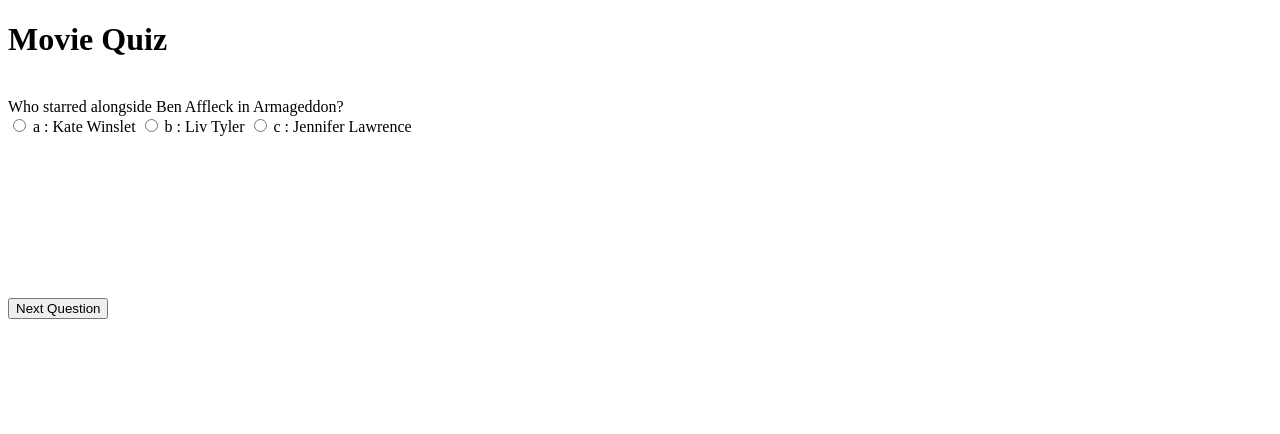
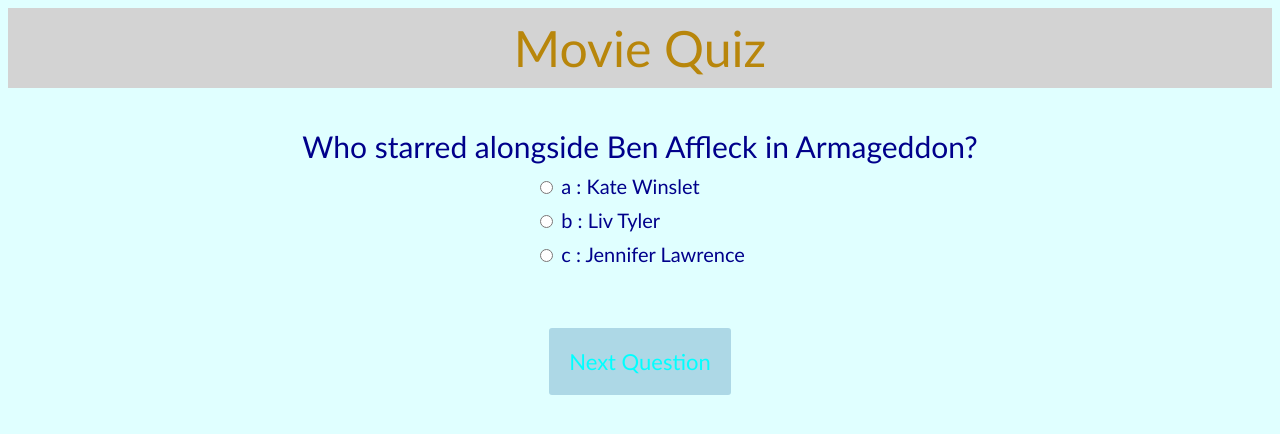
Before and after one commit to alanpaterson82/project2, a plain HTML site: page index.html in a window 1280 px wide. Drawn offline with Linux system fonts and the light colour scheme.

Commit message:
add css styling

```diff
--- a/assets/css/style.css
+++ b/assets/css/style.css
@@ -1,3 +1,54 @@
+body {
+    font-size: 20px;
+    font-family: 'Gill Sans', 'Gill Sans MT', Calibri, 'Trebuchet MS', sans-serif;
+    color: darkblue;
+    font-weight: 300;
+    text-align: center;
+    background-color: lightcyan;
+}
+
+h1 {
+    font-weight: 300;
+    margin: 0px;
+    padding: 10px;
+    font-size: 50px;
+    background-color: lightgray;
+    color: darkgoldenrod;
+}
+
+.question {
+    font-size: 30px;
+    margin-bottom: 10px;
+}
+
+.answers {
+    margin-bottom: 20px;
+    text-align: left;
+    display: inline-block;
+}
+
+.answers label {
+    display: block;
+    margin-bottom: 10px;
+}
+
+button {
+    font-family: 'Gill Sans', 'Gill Sans MT', Calibri, 'Trebuchet MS', sans-serif;
+    font-size: 22px;
+    background-color: lightblue;
+    color: cyan;
+    border: 0px;
+    border-radius: 3px;
+    padding: 20px;
+    cursor: pointer;
+    margin-bottom: 20px;
+}
+
+button:hover {
+    background-color: purple;
+}
+
+
 .slide {
     position: absolute;
     left: 0px;
```
